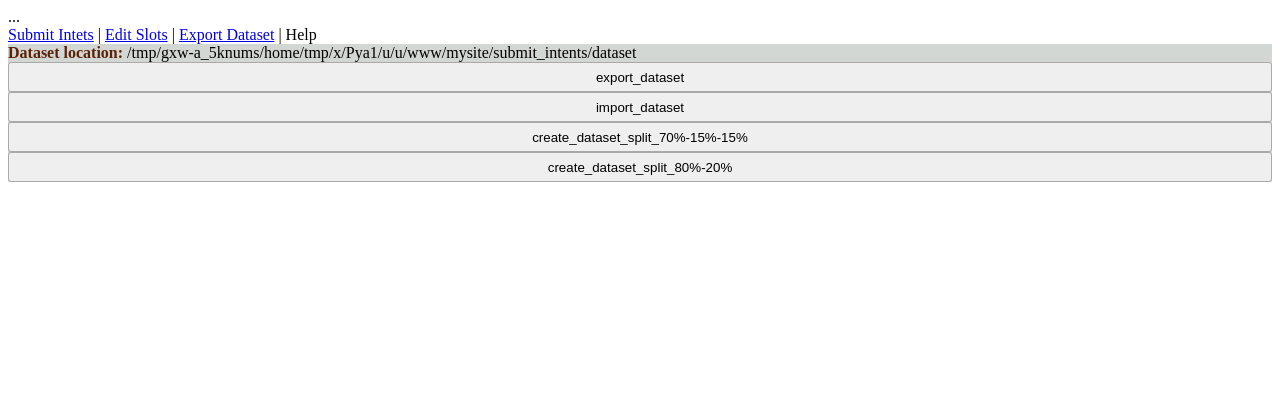
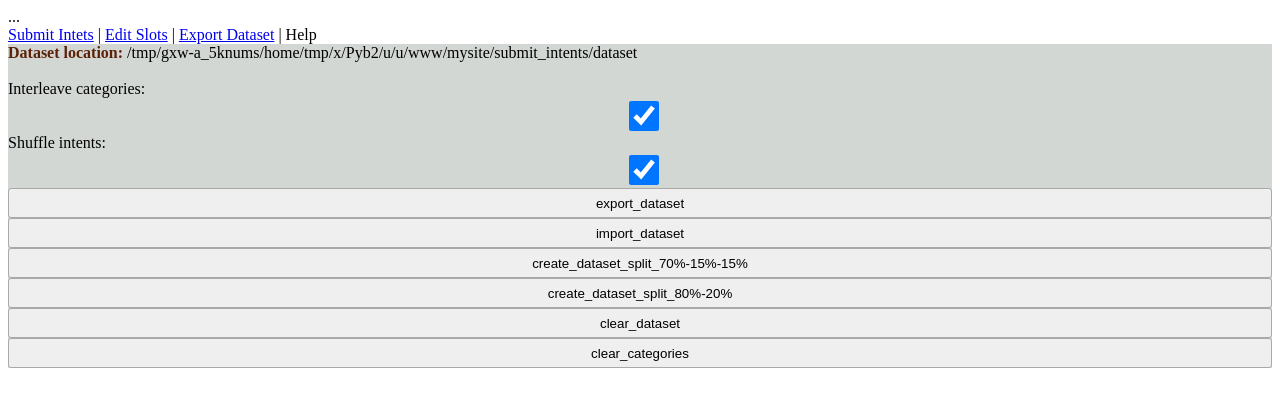
Before and after one commit to ahadsuleymanli/joint_intent_slot_tagger, a Django app: page /export_dataset/ in a window 1280 px wide. Shown: the top 407 px of the page. Run offline with Django 3.2, Linux system fonts and the light colour scheme.

Commit message:
shuffle and interleave settings for dataset export feature

```diff
--- a/mysite/submit_intents/create_dataset.py
+++ b/mysite/submit_intents/create_dataset.py
@@ -33,7 +33,22 @@
             intents_dict[key].append(value)
 
     @staticmethod
-    def create_dataset(intents_dict=None,dataset_dir=DATASET_DIR):
+    def create_single_file_dataset(interleave_categories=True,shuffle=True):
+        '''
+            creates a single intents_dict and calls create_dataset
+        '''
+        intents_dict = {}
+        # getting all submitted intents from DB
+        intents = IntentInstance.objects.all()
+        if shuffle:
+            intents = intents.order_by('?')
+        # creating a dictionary of intents labels mapped to an array of (seq_in, seq_out) tuples
+        for intent in intents:
+            CreateDataset.add_to_intents_dict(intents_dict,intent.label, (intent.seq_in,intent.seq_out))
+        CreateDataset.create_dataset(intents_dict,DATASET_DIR,interleave_categories,shuffle)
+
+    @staticmethod
+    def create_dataset(intents_dict,dataset_dir,interleave_categories,shuffle):
         '''
             outputs the dataset in the form of label, seq.in, seq.out text files
             each file contains one line per entry in dataset
@@ -42,21 +57,20 @@
         label_file = open(label_path,"w+")
         seq_in_file = open(seq_in_path,"w+")
         seq_out_file = open(seq_out_path,"w+")
-        print(label_path)
-        if intents_dict is None:
-            intents_dict = {}
-            # getting all submitted intents from DB in random order
-            intents = IntentInstance.objects.order_by('?')
 
-            # creating a dictionary of intents labels mapped to an array of (seq_in, seq_out) tuples
-            for intent in intents:
-                CreateDataset.add_to_intents_dict(intents_dict,intent.label, (intent.seq_in,intent.seq_out))
-
-        # iterating over the dictionry Breadth-First
-        # in order to output one of each intent category alternatingly into the output files
-        while not all(len(intents_dict[key])==0 for key in intents_dict):
+        if interleave_categories:
+            # iterating over the dictionry Breadth-Wise
+            # in order to output one of each intent category alternatingly into the output files
+            while not all(len(intents_dict[key])==0 for key in intents_dict):
+                for key in intents_dict:
+                    if len(intents_dict[key]):
+                        seq_in, seq_out = intents_dict[key].pop(0)
+                        label_file.write(key+'\n')
+                        seq_in_file.write(seq_in+'\n')
+                        seq_out_file.write(seq_out+'\n')
+        else:
             for key in intents_dict:
-                if len(intents_dict[key]):
+                while len(intents_dict[key]):
                     seq_in, seq_out = intents_dict[key].pop(0)
                     label_file.write(key+'\n')
                     seq_in_file.write(seq_in+'\n')
@@ -67,7 +81,7 @@
         seq_out_file.close()
 
     @staticmethod
-    def create_dataset_split(split_ratios):
+    def create_dataset_split(split_ratios,interleave_categories=True,shuffle=True):
         split_dicts = [{},{},{}]
         if sum(split_ratios) != 1.0 or len(split_ratios)>3:
             print("wrong split")
@@ -81,6 +95,8 @@
                 splitting each intent category individually
             '''
             intents_by_label = IntentInstance.objects.filter(label=intent_label)
+            if shuffle:
+                intents_by_label=intents_by_label.order_by('?')
             intents_list_len = len(intents_by_label)
             slice_start_fraction = 0
             for i, ratio in enumerate(split_ratios):
@@ -98,8 +114,7 @@
         # going over our dictionaries containing our dataset splits
         # calling create_dataset and passing our split dictionaries to it
         for split_dict,split_dir in zip(split_dicts,SPLIT_DIRS):
-            CreateDataset.create_dataset(intents_dict=split_dict,dataset_dir=split_dir)
-        print(split_dicts[0])
+            CreateDataset.create_dataset(split_dict,split_dir,interleave_categories,shuffle)
 
     @staticmethod
     def import_dataset():
--- a/mysite/submit_intents/models.py
+++ b/mysite/submit_intents/models.py
@@ -24,6 +24,7 @@
         constraints = [
             models.UniqueConstraint(fields= ['intent_label'], name="unique constraint"),
             ]
+        ordering = ('intent_label',)
     def save(self, *args, **kwargs):
         '''
             ensures the unique key
@@ -37,6 +38,7 @@
     color_hex = models.CharField(max_length=9 , default='#4b4b4b')
     class Meta:
         unique_together = (('intent', 'slot_name'),)
+        ordering = ('slot_name',)
     # def __str__(self):
     #     return (self.slot_name)
 
--- a/mysite/submit_intents/templates/submit_intents/export_dataset.html
+++ b/mysite/submit_intents/templates/submit_intents/export_dataset.html
@@ -1,5 +1,6 @@
 {% extends "base.html" %}
 {% block content %}
+<body>
 <style>
     .styled-text {
     padding-left: 5px;
@@ -16,15 +17,32 @@
     }
 </style>
 
-<form id="edit_intent_form" action="" method="post" novalidate>
+<form id="export_dataset" action="" method="post" novalidate>
     {% csrf_token %}
     <div id="inlineSection" class="inline-submit-section" style="background-color:rgba(11, 29, 12, 0.178)">
-        <div><span class="colored-text">Dataset location:</span> {{dataset_dir}}</div>
+        <div><span class="colored-text">Dataset location:</span> {{dataset_dir}}</div><br>
+        <div>Interleave categories: <input type="checkbox" name="interleave_categories" value="interleave_categories" checked><br></div>
+        <div>Shuffle intents: <input type="checkbox" name="shuffle_intents" value="shuffle_intents" checked><br></div>
         <input name="export_dataset" type="submit" value="export_dataset" class="submit-button"></br>
         <input name="import_dataset" type="submit" value="import_dataset" class="submit-button"></br>
         <input name="create_dataset_split" type="submit" value="create_dataset_split_70%-15%-15%" class="submit-button"></br>
         <input name="create_dataset_split" type="submit" value="create_dataset_split_80%-20%" class="submit-button"></br>
+        <input name="clear_dataset" type="submit" value="clear_dataset" class="submit-button"></br>
+        <input name="clear_categories" type="submit" value="clear_categories" class="submit-button"></br>
     </div>
 </form>
 
+<script>
+var checkBoxes = [document.getElementsByName("interleave_categories")[0],document.getElementsByName("shuffle_intents")[0]]
+
+checkBoxes.forEach(checkBox => {
+    if (localStorage[checkBox.name]!=undefined)
+        checkBox.checked = localStorage[checkBox.name]==="true";
+    checkBox.addEventListener('click', function() {
+        localStorage[checkBox.name] = checkBox.checked;
+    });
+});
+
+</script>
+</body>
 {% endblock content %}
--- a/mysite/submit_intents/templates/submit_intents/index.html
+++ b/mysite/submit_intents/templates/submit_intents/index.html
@@ -34,7 +34,7 @@
         outline: none;
         display: inline-block;
         right: 5;
-        margin: 25px 0px 0px 10px;
+        margin: 11px 0px 0px 10px;
         width: 80px;
         color: #fff;
         padding: 7px;
@@ -195,7 +195,7 @@
                 {{ hidden_field }} -->
             <!-- {% endfor %} -->
         </div>
-        <div id="currentIntentDiv"><br></div>br
+        <div id="currentIntentDiv"><br></div><br>
         <div id="tableTitle" ><b>Existing Intents:</b><br></div>
         <div id="existingIntentsDiv" onscroll="existingIntentsDivScroll()">
             <table id="existingIntentsTable" class="existingIntents-table">
--- a/mysite/submit_intents/views.py
+++ b/mysite/submit_intents/views.py
@@ -92,16 +92,28 @@
 
 
 def export_dataset(request):
+    interleave_categories = False
+    shuffle = False
     if request.method == 'POST':
+        if 'interleave_categories' in request.POST:
+            interleave_categories = request.POST['interleave_categories']=='interleave_categories'
+        if 'shuffle_intents' in request.POST:
+            shuffle = request.POST['shuffle_intents']=='shuffle_intents'
         if "export_dataset" in request.POST:
-            CreateDataset.create_dataset()
+            CreateDataset.create_single_file_dataset(interleave_categories,shuffle)
         elif "import_dataset" in request.POST:
             CreateDataset.import_dataset()
         elif "create_dataset_split" in request.POST:
             if request.POST["create_dataset_split"] == "create_dataset_split_70%-15%-15%":
-                CreateDataset.create_dataset_split([0.7,0.15,0.15])
+                CreateDataset.create_dataset_split([0.7,0.15,0.15],interleave_categories,shuffle)
             elif request.POST["create_dataset_split"] == "create_dataset_split_80%-20%":
-                CreateDataset.create_dataset_split([0.8,0.2])
+                CreateDataset.create_dataset_split([0.8,0.2],interleave_categories,shuffle)
+        elif "clear_dataset" in request.POST:
+            IntentInstance.objects.all().delete()
+        elif "clear_categories" in request.POST:
+            IntentSlot.objects.all().delete()
+            IntentCategory.objects.all().delete()
+
         return HttpResponseRedirect('/index/export_dataset')
 
     return render(request, 'submit_intents/export_dataset.html',{"dataset_dir":DATASET_DIR})
```
Also changed, not shown: mysite/submit_intents/migrations/0005_auto_20200214_1141.py (added).
